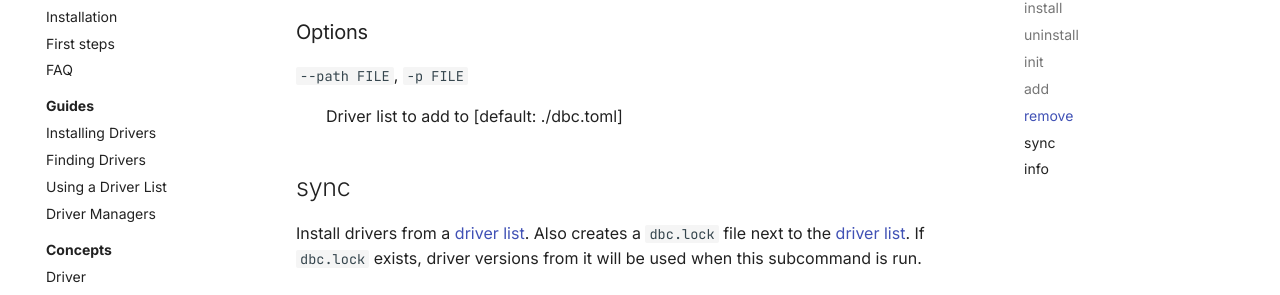
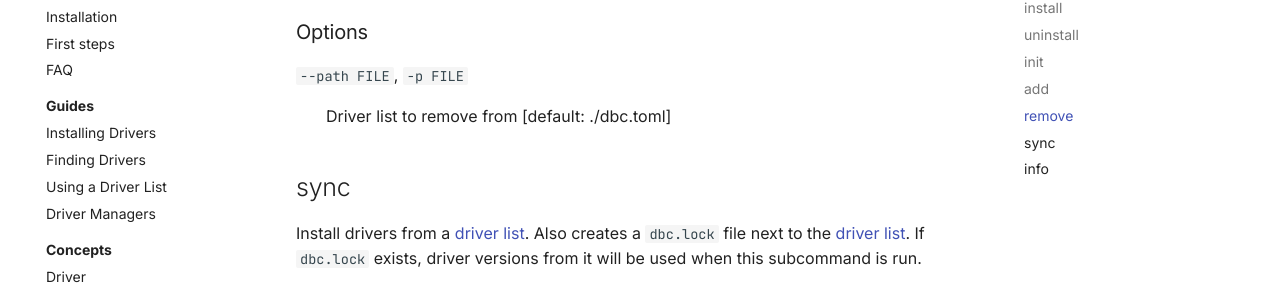
Before and after one commit to columnar-tech/dbc, an MkDocs documentation site: the page built from docs/reference/cli.md, in a window 1280 px wide and 900 px high, scrolled down 4136 px. Shown: the part 154-449 px from the top of the window. Built offline with MkDocs 1.6.1 and Material for MkDocs 9.7.7, drawn with Linux system fonts in a browser that asks for light colours; plug-ins that fetch from the network failed and are left out; comment, search, counter and statistics services are not loaded.

Commit message:
fix language

```diff
--- a/docs/reference/cli.md
+++ b/docs/reference/cli.md
@@ -177,7 +177,7 @@ $ dbc remove <DRIVER>
 
 `--path FILE`, `-p FILE`
 
-:   Driver list to add to [default: ./dbc.toml]
+:   Driver list to remove from [default: ./dbc.toml]
 
 ## sync
 
```
